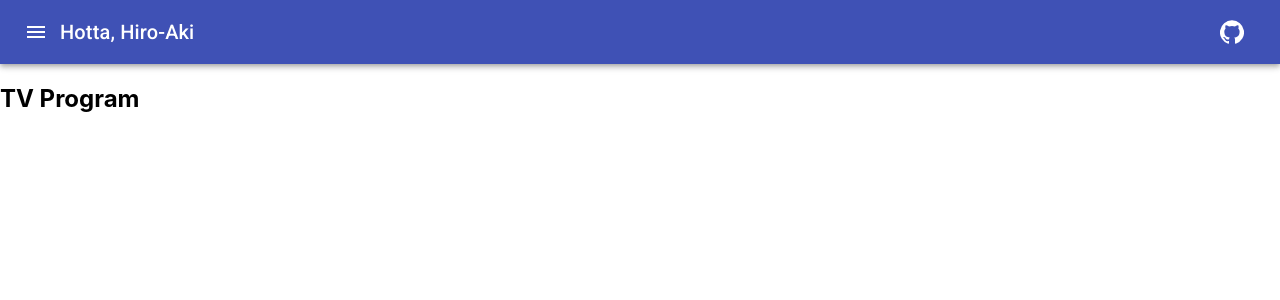
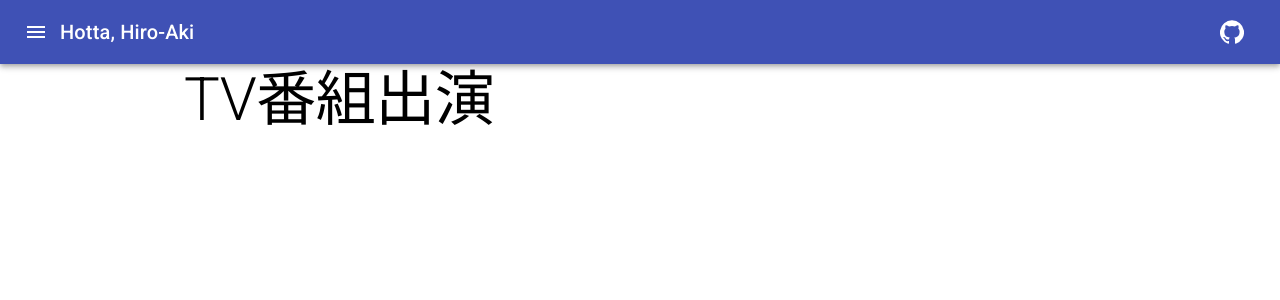
Before and after one commit to h6ak/github.io, a React (Create React App) app: page /tv in a window 1280 px wide. Shown: the top 300 px of the page. Built offline with nearby package versions, Linux system fonts and the light colour scheme.

Commit message:
TV番組出演を追加

```diff
--- a/package.json
+++ b/package.json
@@ -17,6 +17,7 @@
     "gh-pages": "^3.2.3",
     "react": "^17.0.2",
     "react-dom": "^17.0.2",
+    "react-player": "^2.9.0",
     "react-router": "^5.2.0",
     "react-router-dom": "^5.2.0",
     "react-scripts": "4.0.3",
--- a/src/App.tsx
+++ b/src/App.tsx
@@ -10,10 +10,10 @@ import Menu from '@material-ui/core/Menu';
 import MenuItem from '@material-ui/core/MenuItem';
 import Link from '@material-ui/core/Link';
 import Home from './home/Home';
+import TVProgram from './TVProgram';
 import NotFound from './NotFound';
 
 const CurriculumVitae: React.FunctionComponent = () => <h2>Curriculum Vitae</h2>;
-const TVProgram: React.FunctionComponent = () => <h2>TV Program</h2>;
 
 const App: React.FunctionComponent = () => {
   const [anchorEl, setAnchorEl] = React.useState<null | HTMLElement>(null);
--- /dev/null
+++ b/src/TVProgram.tsx
@@ -0,0 +1,20 @@
+import React from 'react';
+import ReactPlayer from 'react-player'
+import Container from '@material-ui/core/Container';
+import Typography from '@material-ui/core/Typography';
+import Box from '@material-ui/core/Box';
+
+const TVProgram: React.FunctionComponent = () => {
+  return (
+    <Container maxWidth='md'>
+      <Typography variant='h2' gutterBottom>
+        TV番組出演
+      </Typography>
+      <Box>
+        <ReactPlayer url='https://www.youtube.com/watch?v=CMTJLbE0QQA' />
+      </Box>
+    </Container>
+  );
+};
+
+export default TVProgram;
```
Also changed, not shown: 1 other file (tests, documents, lock files or other folders).
